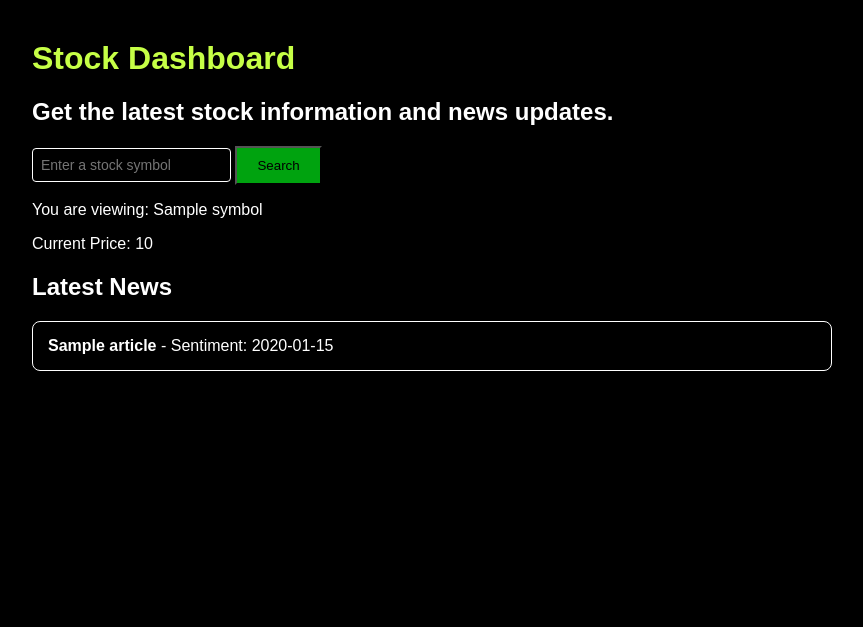
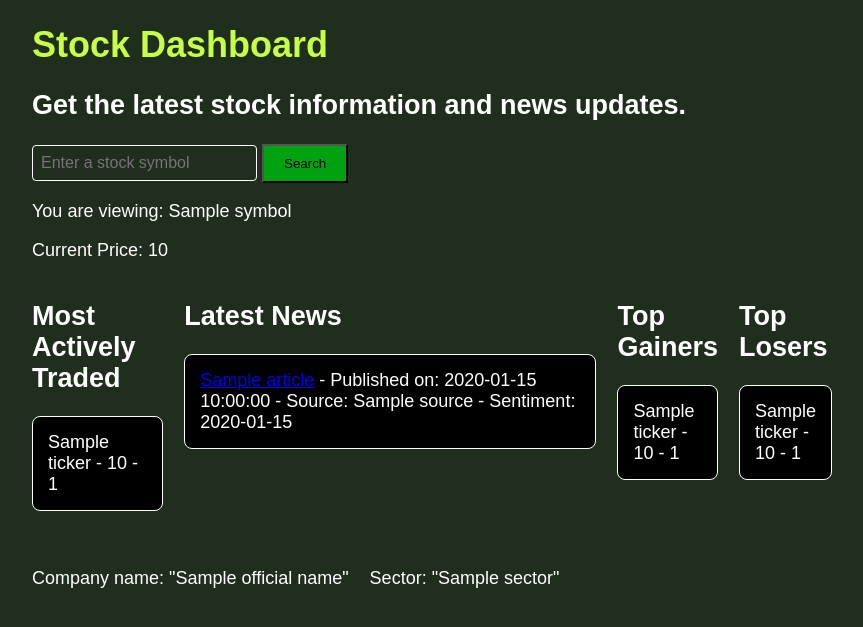
Before and after one commit to Curiousbuinessman/stock-dashboard, a Flask app: template templates/index.html in a window 1280 px wide. Shown: the top 627 px of the page, without its empty margins (208-1071 px from the left). Run offline with Flask 3, Linux system fonts and the light colour scheme; the template is opened without the code that fills it: most values are stand-ins (such as "Sample title", 1, 10 or a date in 2020).

Commit message:
Add company overview, clickable news links, top movers section, and side-by-side layout

```diff
--- a/APP.py
+++ b/APP.py
@@ -1,5 +1,6 @@
 from flask import Flask, render_template, request
 import requests
+from datetime import datetime
 
 from dotenv import load_dotenv
 import os
@@ -9,9 +10,18 @@
 
 app = Flask(__name__)
 
+top_gainers_url = "https://www.alphavantage.co/query?function=TOP_GAINERS_LOSERS&apikey=" + api_key
+top_gainers_response = requests.get(top_gainers_url)
+top_movers_data = top_gainers_response.json()
+
+top_gainers = top_movers_data.get("top_gainers", [])[:5]
+top_losers = top_movers_data.get("top_losers", [])[:5]
+most_actively_traded = top_movers_data.get("most_actively_traded", [])[:5]
+
 @app.route('/')
 def index():
     company_name = request.args.get('company_name', 'AAPL').strip().upper()
+
 
 
     search_url = "https://www.alphavantage.co/query?function=SYMBOL_SEARCH&keywords=" + company_name + "&apikey=" + api_key
@@ -33,15 +43,40 @@
     else:
         price = "Price data isn't available right now, possibly due to API rate limits."
 
+
+    overview_url = "https://www.alphavantage.co/query?function=OVERVIEW&symbol=" + symbol + "&apikey=" + api_key
+    overview_response = requests.get(overview_url)
+    overview_data = overview_response.json()
+
+    if "Name" in overview_data:
+        official_name = overview_data["Name"]
+        sector = overview_data["Sector"]
+    else:
+        official_name = "Company name not found"
+        sector = "Sector not found"
+
     news_url = "https://www.alphavantage.co/query?function=NEWS_SENTIMENT&tickers=" + symbol + "&apikey=" + api_key
     news_response = requests.get(news_url)
     news_data = news_response.json()
 
+
     if "feed" in news_data:
         articles = news_data["feed"][:5]
+        for article in articles:
+            raw_time = article["time_published"]
+            parsed = datetime.strptime(raw_time, "%Y%m%dT%H%M%S")
+            article["time_published"] = parsed.strftime("%B %d, %Y %I:%M %p")
     else:
         articles = []
 
-    return render_template('index.html', symbol=symbol, price=price, articles=articles)
 
-# app.run(host="127.0.0.1", port=5000)
+
+    return render_template('index.html', symbol=symbol, price=price, articles=articles, official_name=official_name, sector=sector, top_gainers=top_gainers, top_losers=top_losers, most_actively_traded=most_actively_traded)
+
+
+
+
+
+
+if __name__ == "__main__":
+    app.run(host="127.0.0.1", port=5000)
--- a/static/style.css
+++ b/static/style.css
@@ -1,12 +1,29 @@
+.dashboard-row {
+    display: flex;
+    flex-wrap: wrap;
+    gap: 21px;
+}
 
+.movers-row {
+    display: flex;
+    gap: 21px;
+}
+
+.gainers-losers-column {
+    display: flex;
+    flex-direction: wrap;
+    gap: 21px;
+}
 
 body {
     font-family: Arial, monospace;
+    font-size: 18px;
     max-width: 800px;
-    margin: 40px auto;
+    margin: 20px auto;
     padding: 0 20px;
-    background-color: #000000;
+    background-color: #202e1d;
     color: #ffffff;
+    cursor: block;
 }
 
 h1 {
@@ -17,7 +34,7 @@
     padding: 8px;
     border: 1px solid #ffffff;
     border-radius: 4px;
-    font-size: 14px;
+    font-size: 16px;
     background-color: transparent;
     color: #ffffff;
 }
--- a/templates/index.html
+++ b/templates/index.html
@@ -17,17 +17,91 @@
 
 <p>Current Price: {{ price }}</p>
 
+
+<div class="dashboard-row">
+
+
+     <div class="movers-row">
+
+       <div class="most-actively-traded-section">
+        <h2>Most Actively Traded</h2>
+        {% if most_actively_traded %}
+        <ul>
+            {% for stock in most_actively_traded %}
+            <li>{{ stock.ticker }} - {{ stock.price }} - {{ stock.change_percentage }}</li>
+            {% endfor %}
+        </ul>
+        {% else %}
+        <p>No most actively traded data available.</p>
+        {% endif %}
+
+    </div>
+
+
+
+    <div class="news-section">
         <h2>Latest News</h2>
         {% if articles %}
         <ul>
             {% for article in articles %}
             <li>
-            <strong>{{ article.title }}</strong> - Sentiment: {{ article.overall_sentiment_label }}
+                <a href="{{ article.url }}" target="_blank">{{ article.title }}</a> - Published on: {{ article.time_published }} - Source: {{ article.source }} - Sentiment: {{ article.overall_sentiment_label }}
+
+
             </li>
             {% endfor %}
         </ul>
         {% else %}
         <p>No news articles found for this stock at this time, possibly due to API rate limits.</p>
         {% endif %}
+    </div>
+
+
+
+        <div class="gainers-losers-column">
+
+            <div class="top-gainers-section">
+            <h2>Top Gainers</h2>
+            {% if top_gainers %}
+        <ul>
+            {% for stock in top_gainers %}
+            <li>{{ stock.ticker }} - {{ stock.price }} - {{ stock.change_percentage }}</li>
+            {% endfor %}
+        </ul>
+        {% else %}
+        <p>No top gainers data available.</p>
+        {% endif %}
+
+    </div>
+
+         <div class="top-losers-section">
+         <h2>Top Losers</h2>
+         {% if top_losers %}
+         <ul>
+            {% for stock in top_losers %}
+             <li>{{ stock.ticker }} - {{ stock.price }} - {{ stock.change_percentage }}</li>
+            {% endfor %}
+        </ul>
+        {% else %}
+        <p>No top losers data available.</p>
+        {% endif %}
+
+        </div>
+    </div>
+
+</div>
+
+
+
+
 </body>
+
+<p>Company name: "{{ official_name }}"</p>
+<p>Sector: "{{ sector }}"</p>
+
+{%if official_name == "Company name not found" %}
+<p>Company details not found for this stock symbol.</p>
+{% endif %}
+
+
 </html>
```
Lines whose indentation alone changed are shown as unchanged.
